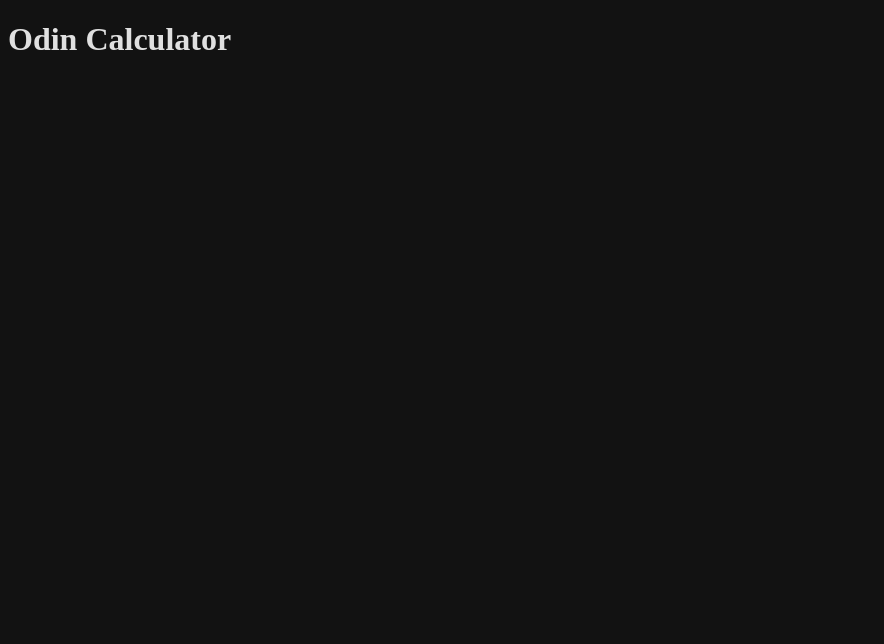
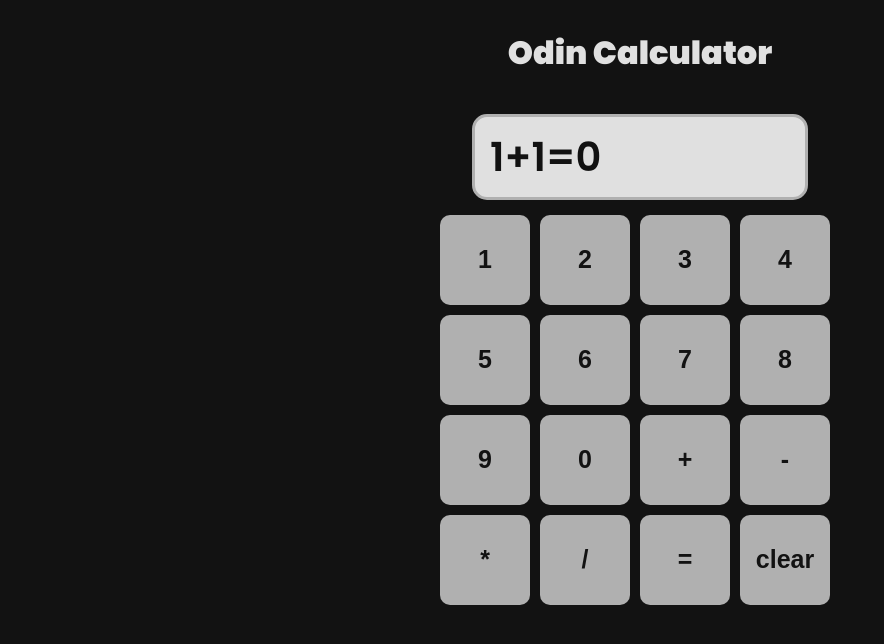
Before and after one commit to dyandel-dev/odin-calculator, a plain HTML site: page index.html in a window 1280 px wide. Shown: the whole page, without its empty margins (0-884 px from the left). Drawn offline with Linux system fonts and the light colour scheme.

Commit message:
Create the calculator's basic user interface

```diff
--- a/index.html
+++ b/index.html
@@ -10,6 +10,29 @@
 <body>
     <h1>Odin Calculator</h1>
 
+    <div class="calculator-output">
+        1+1=0
+    </div>
+
+    <div class="btn-container">
+        <button class="calculator-btn">1</button>
+        <button class="calculator-btn">2</button>
+        <button class="calculator-btn">3</button>
+        <button class="calculator-btn">4</button>
+        <button class="calculator-btn">5</button>
+        <button class="calculator-btn">6</button>
+        <button class="calculator-btn">7</button>
+        <button class="calculator-btn">8</button>
+        <button class="calculator-btn">9</button>
+        <button class="calculator-btn">0</button>
+        <button class="calculator-btn">+</button>
+        <button class="calculator-btn">-</button>
+        <button class="calculator-btn">*</button>
+        <button class="calculator-btn">/</button>
+        <button class="calculator-btn">=</button>
+        <button class="calculator-btn">clear</button>
+    </div>
+
     <script src="./script.js"></script>
 </body>
 </html>
--- a/style.css
+++ b/style.css
@@ -1,4 +1,49 @@
+@import url('https://fonts.googleapis.com/css2?family=Poppins:ital,wght@0,100;0,200;0,300;0,400;0,500;0,600;0,700;0,800;0,900;1,100;1,200;1,300;1,400;1,500;1,600;1,700;1,800;1,900&display=swap');
+
 body {
     background-color: #121212;
     color: #e0e0e0;
+    font-family: "Poppins", sans-serif;
+    box-sizing: border-box;
+    display: flex;
+    flex-direction: column;
+    align-items: center;
+    gap: 15px;
 }
+
+h1 {
+    text-align: center;
+    font-weight: 900;
+}
+
+.calculator-output {
+    font-size: 40px;
+    font-weight: 600;
+    width: 300px;
+    padding: 10px 15px;
+    flex-grow: 1;
+    flex-basis: auto;
+    background-color: #e0e0e0;
+    color: #121212;
+    border: 3px solid #b0b0b0;
+    border-radius: 15px;
+}
+
+.btn-container {
+    width: 400px;
+    display: flex;
+    flex-wrap: wrap;
+    flex-grow: 0;
+    gap: 10px;
+}
+
+.calculator-btn {
+    width: 90px;
+    height: 90px;
+    font-size: 25px;
+    font-weight: 800;
+    background-color: #b0b0b0;
+    color: #121212;
+    border-radius: 10px;
+    border: 0;
+}
```
